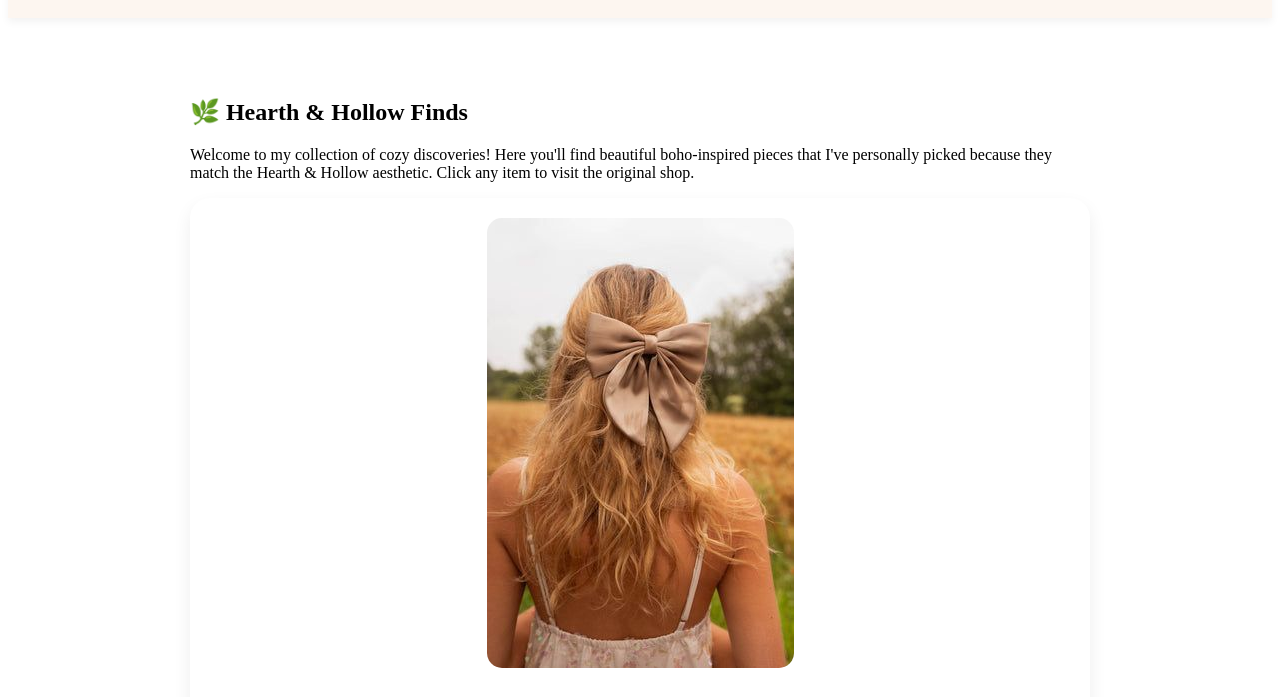
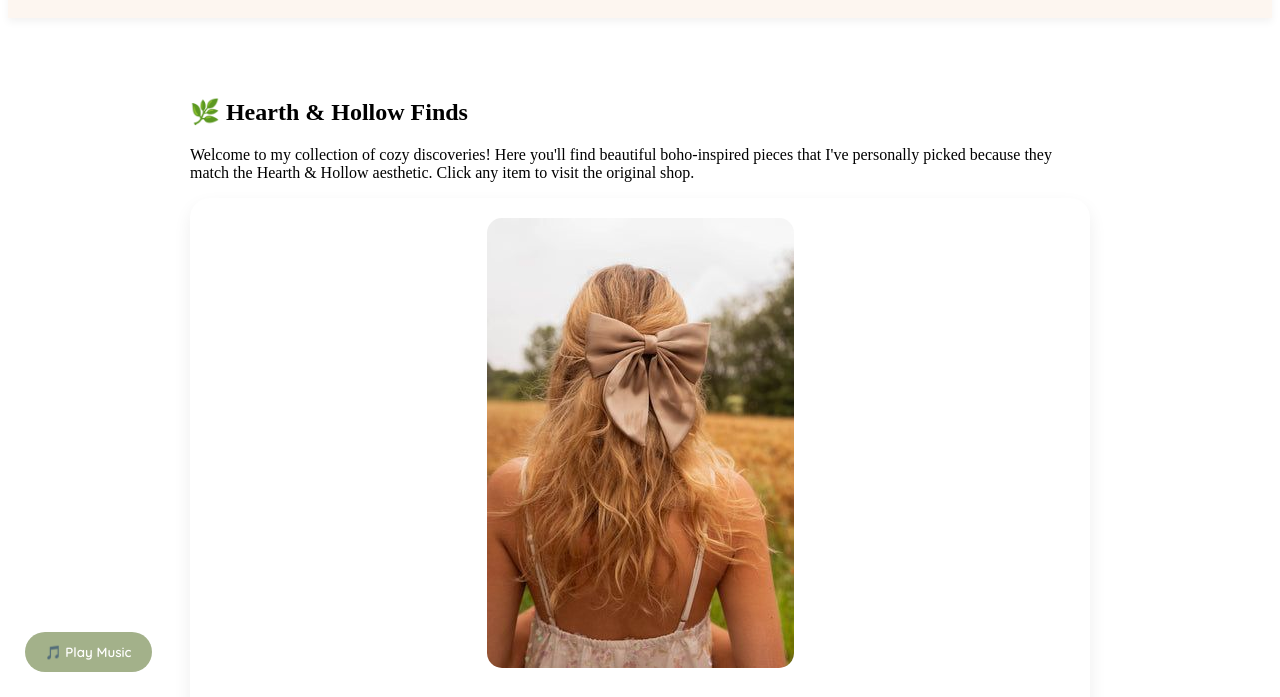
Before and after one commit to pattydorsett2012-commits/hearth-and-hollow, a plain HTML site: page finds.html in a window 1280 px wide. Shown: the part 103-800 px from the top of the page. Drawn offline with nearby package versions, Linux system fonts and the light colour scheme.

Commit message:
Update finds.html

```diff
--- a/finds.html
+++ b/finds.html
@@ -189,6 +189,27 @@ Welcome to my collection of cozy discoveries! Here you'll find beautiful boho-in
 <footer>
   ✨ Made by Patty • 2026 ✨
 </footer>
+<audio id="backgroundMusic" loop>
+  <source src="cozy-music.mp3" type="audio/mpeg">
+</audio>
 
+<button onclick="toggleMusic()" id="musicButton">
+  🎵 Play Music
+</button>
+
+<script>
+function toggleMusic() {
+  let music = document.getElementById("backgroundMusic");
+  let button = document.getElementById("musicButton");
+
+  if (music.paused) {
+    music.play();
+    button.innerHTML = "⏸ Pause Music";
+  } else {
+    music.pause();
+    button.innerHTML = "🎵 Play Music";
+  }
+}
+</script>
 </body>
 </html>
```
